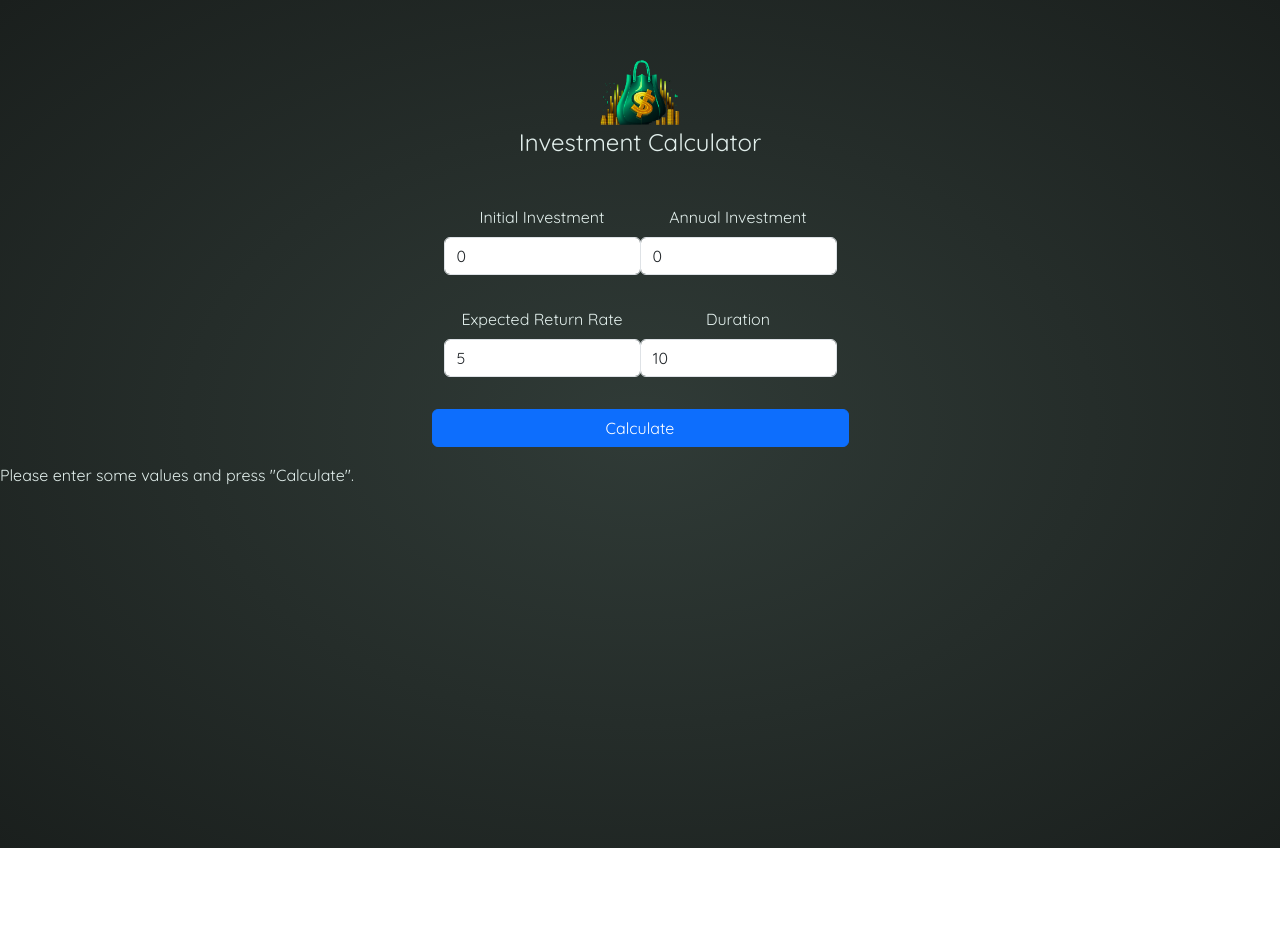
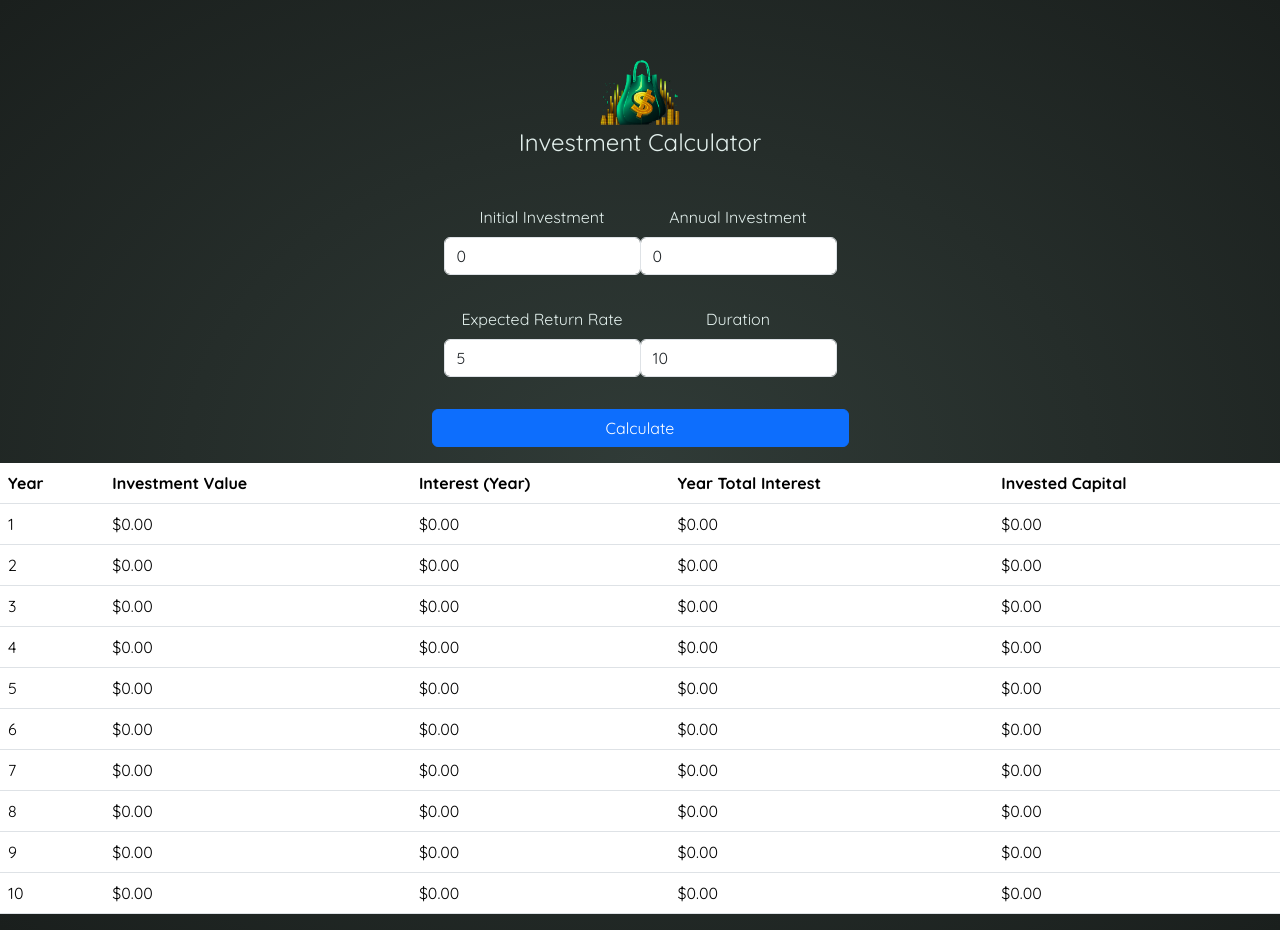
Before and after one commit to elevathi/Angular_Tut, an Angular app in the folder 01-starting-project/: page / in a window 1280 px wide. Both pictures are taken after a click on the button "Calculate". Before the commit the page ends 848 px from the top, so only its background shows below. Built offline with nearby package versions, Linux system fonts and the light colour scheme.

Commit message:
Table display

```diff
--- a/01-starting-project/src/app/investment-results/investment-results.component.html
+++ b/01-starting-project/src/app/investment-results/investment-results.component.html
@@ -1,5 +1,5 @@
 @if (!results){
-<p>Please enter some values and press "Calculate".</p>
+<p class="text-center">Please enter some values and press "Calculate".</p>
 } @else {
 <table class="table">
   <thead>
@@ -11,6 +11,26 @@
       <th>Invested Capital</th>
     </tr>
   </thead>
-  <tbody></tbody>
+  <tbody>
+    @for(result of results ; track result.year){
+    <tr>
+      <td>
+        {{ result.year }}
+      </td>
+      <td>
+        {{ result.valueEndOfYear | currency }}
+      </td>
+      <td>
+        {{ result.interest | currency }}
+      </td>
+      <td>
+        {{ result.totalInterest | currency }}
+      </td>
+      <td>
+        {{ result.totalAmountInvested | currency }}
+      </td>
+    </tr>
+    }
+  </tbody>
 </table>
 }
--- a/01-starting-project/src/app/investment-results/investment-results.component.ts
+++ b/01-starting-project/src/app/investment-results/investment-results.component.ts
@@ -1,10 +1,11 @@
 import { Component, Input } from '@angular/core';
-import { InvestmentInput } from '../investment-input.model';
 import { InvestmentResults } from '../investment-result.model';
+import { CurrencyPipe } from '@angular/common';
+
 
 @Component({
   selector: 'app-investment-results',
-  imports: [],
+  imports: [CurrencyPipe],
   templateUrl: './investment-results.component.html',
   styleUrl: './investment-results.component.css',
 })
--- a/01-starting-project/src/app/user-input/user-input.component.html
+++ b/01-starting-project/src/app/user-input/user-input.component.html
@@ -51,7 +51,7 @@
       </p>
     </div>
     <p class="row">
-      <button class="btn btn-primary btn-block" type="button">Calculate</button>
+      <button class="btn btn-primary btn-block">Calculate</button>
     </p>
   </form>
 </div>
```
